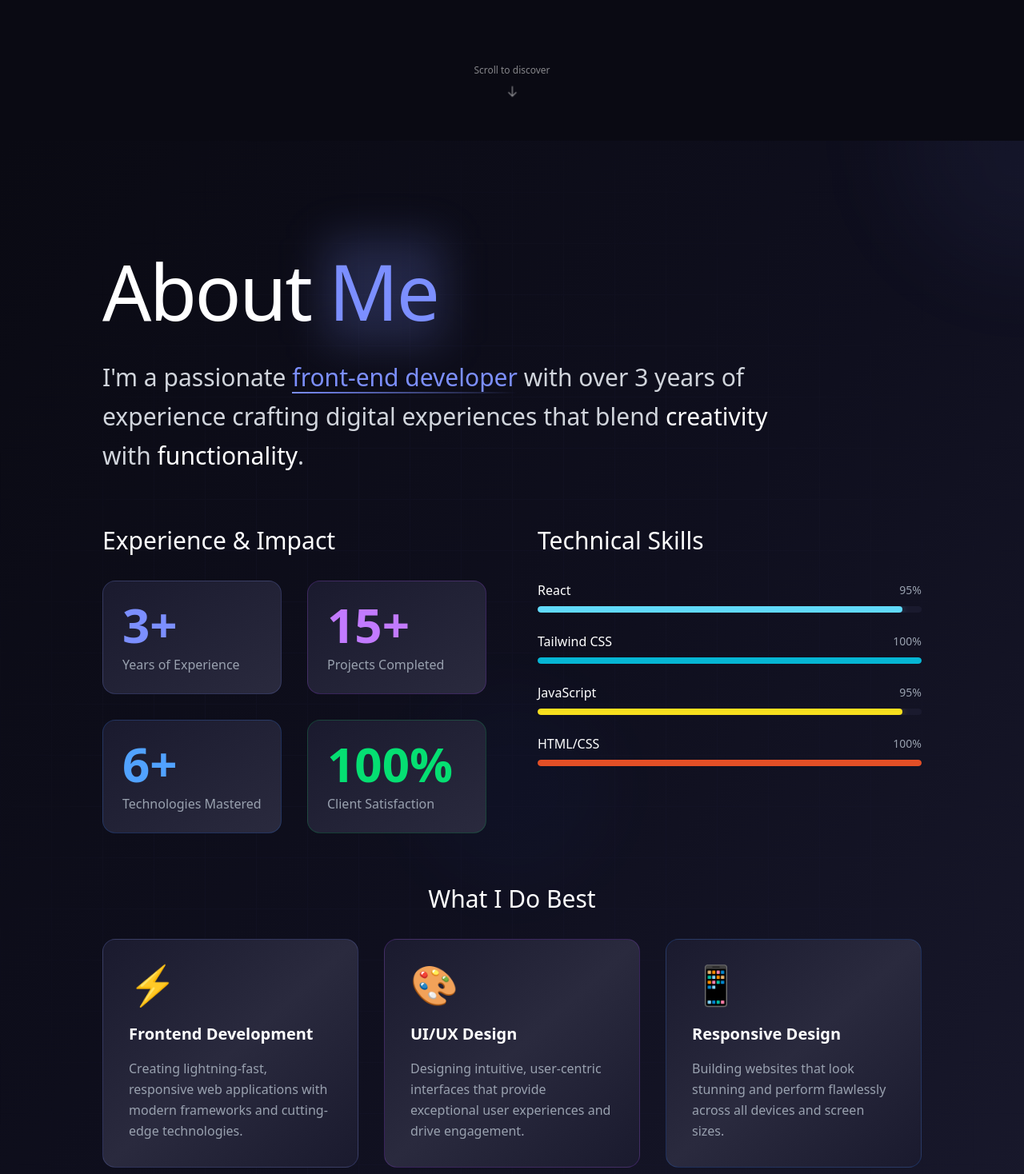
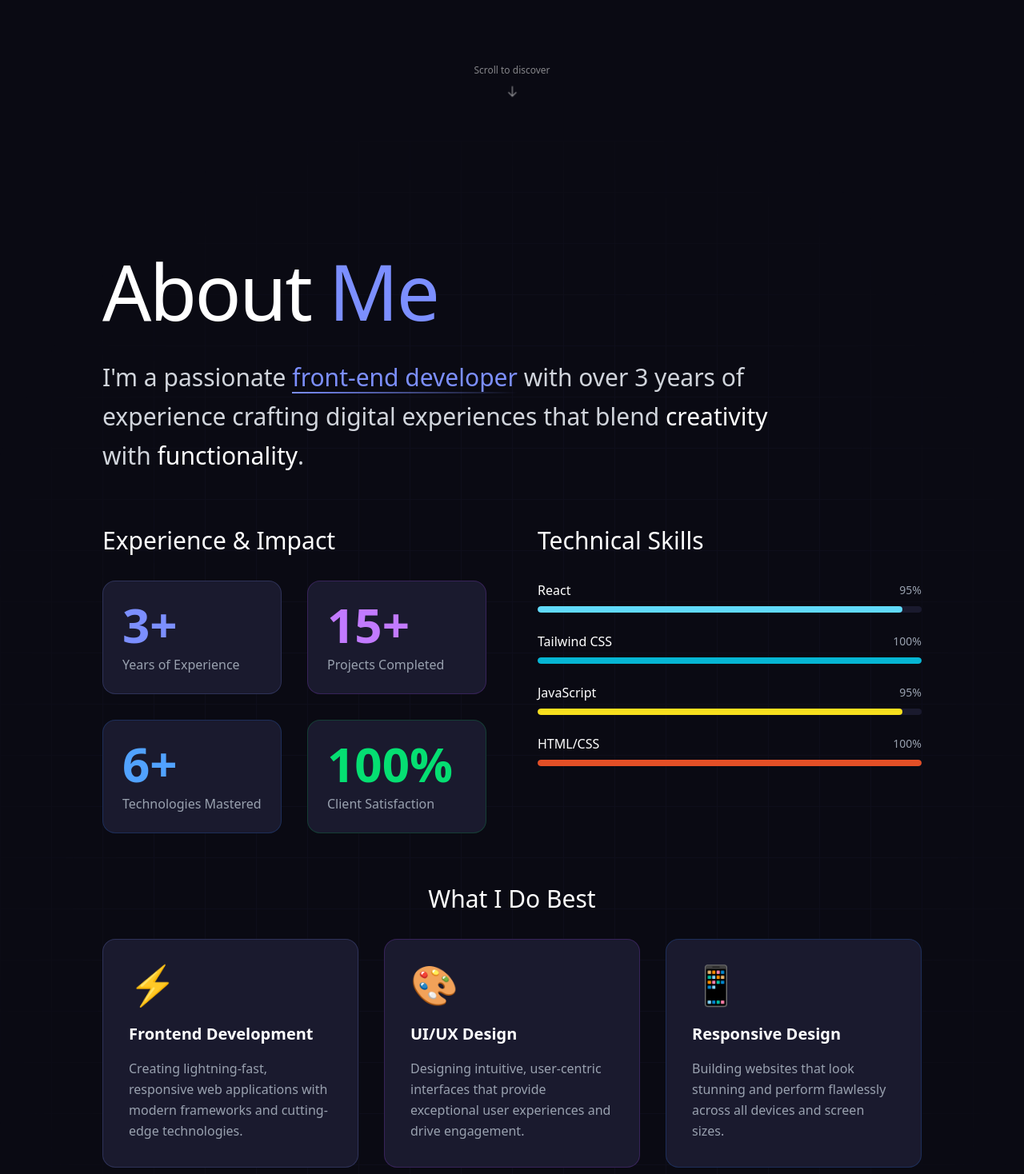
Before and after one commit to justifyman/justify, a React (Vite) app: page / in a window 1280 px wide. Shown: the part 834-2302 px from the top of the page at 80% size. Built offline with nearby package versions, Linux system fonts and the light colour scheme.

Commit message:
Simplify About section background and remove glows

```diff
--- a/src/components/About.tsx
+++ b/src/components/About.tsx
@@ -29,14 +29,7 @@ const About: FC = () => {
   ];
 
   return (
-    <div id="about-section" className="min-h-screen relative overflow-hidden bg-gradient-to-br from-[#0a0a13] via-[#0f0f1e] to-[#1a1a2e]">
-      {/* Animated background elements */}
-      <div className="absolute inset-0 overflow-hidden">
-        <div className="absolute -top-40 -right-40 w-80 h-80 bg-[#7c8fff]/10 rounded-full blur-3xl animate-pulse"></div>
-        <div className="absolute -bottom-40 -left-40 w-96 h-96 bg-purple-500/5 rounded-full blur-3xl animate-pulse delay-1000"></div>
-        <div className="absolute top-1/2 left-1/2 transform -translate-x-1/2 -translate-y-1/2 w-64 h-64 bg-blue-500/5 rounded-full blur-2xl animate-pulse delay-500"></div>
-      </div>
-
+    <div id="about-section" className="min-h-screen relative overflow-hidden bg-[#0a0a13]">
       {/* Grid pattern overlay */}
       <div className="absolute inset-0 bg-[linear-gradient(to_right,#1a1a2e_1px,transparent_1px),linear-gradient(to_bottom,#1a1a2e_1px,transparent_1px)] bg-[size:4rem_4rem] [mask-image:radial-gradient(ellipse_at_center,black_50%,transparent_80%)] opacity-30"></div>
 
@@ -47,10 +40,7 @@ const About: FC = () => {
             <div className={`transform transition-all duration-1000 ${isVisible ? 'translate-y-0 opacity-100' : 'translate-y-20 opacity-0'}`}>
               <h2 className="text-4xl md:text-7xl lg:text-8xl font-light text-white tracking-tight leading-tight mb-6">
                 About{" "}
-                <span className="relative inline-block">
-                  <span className="text-[#7c8fff] relative z-10">Me</span>
-                  <div className="absolute inset-0 bg-[#7c8fff]/20 blur-xl rounded-lg transform scale-110"></div>
-                </span>
+                <span className="text-[#7c8fff]">Me</span>
               </h2>
             </div>
 
@@ -75,7 +65,7 @@ const About: FC = () => {
               <h3 className="text-2xl md:text-3xl font-medium text-white mb-8">Experience & Impact</h3>
               <div className="grid grid-cols-2 gap-8">
                 <div className="group">
-                  <div className="bg-gradient-to-br from-[#1a1a2e] to-[#2a2a3e] p-6 rounded-2xl border border-[#7c8fff]/20 hover:border-[#7c8fff]/40 transition-all duration-300 hover:transform hover:scale-105">
+                  <div className="bg-[#1a1a2e] p-6 rounded-2xl border border-[#7c8fff]/20 hover:border-[#7c8fff]/40 transition-all duration-300 hover:transform hover:scale-105">
                     <div className="text-4xl md:text-6xl font-bold text-[#7c8fff] mb-2 group-hover:text-white transition-colors">
                       3+
                     </div>
@@ -86,7 +76,7 @@ const About: FC = () => {
                 </div>
 
                 <div className="group">
-                  <div className="bg-gradient-to-br from-[#1a1a2e] to-[#2a2a3e] p-6 rounded-2xl border border-purple-500/20 hover:border-purple-500/40 transition-all duration-300 hover:transform hover:scale-105">
+                  <div className="bg-[#1a1a2e] p-6 rounded-2xl border border-purple-500/20 hover:border-purple-500/40 transition-all duration-300 hover:transform hover:scale-105">
                     <div className="text-4xl md:text-6xl font-bold text-purple-400 mb-2 group-hover:text-white transition-colors">
                       15+
                     </div>
@@ -97,7 +87,7 @@ const About: FC = () => {
                 </div>
 
                 <div className="group">
-                  <div className="bg-gradient-to-br from-[#1a1a2e] to-[#2a2a3e] p-6 rounded-2xl border border-blue-500/20 hover:border-blue-500/40 transition-all duration-300 hover:transform hover:scale-105">
+                  <div className="bg-[#1a1a2e] p-6 rounded-2xl border border-blue-500/20 hover:border-blue-500/40 transition-all duration-300 hover:transform hover:scale-105">
                     <div className="text-4xl md:text-6xl font-bold text-blue-400 mb-2 group-hover:text-white transition-colors">
                       6+
                     </div>
@@ -108,7 +98,7 @@ const About: FC = () => {
                 </div>
 
                 <div className="group">
-                  <div className="bg-gradient-to-br from-[#1a1a2e] to-[#2a2a3e] p-6 rounded-2xl border border-green-500/20 hover:border-green-500/40 transition-all duration-300 hover:transform hover:scale-105">
+                  <div className="bg-[#1a1a2e] p-6 rounded-2xl border border-green-500/20 hover:border-green-500/40 transition-all duration-300 hover:transform hover:scale-105">
                     <div className="text-4xl md:text-6xl font-bold text-green-400 mb-2 group-hover:text-white transition-colors">
                       100%
                     </div>
@@ -135,8 +125,7 @@ const About: FC = () => {
                         className="h-full rounded-full transition-all duration-1000 ease-out"
                         style={{
                           width: isVisible ? `${skill.level}%` : '0%',
-                          backgroundColor: skill.color,
-                          boxShadow: `0 0 10px ${skill.color}40`
+                          backgroundColor: skill.color
                         }}
                       ></div>
                     </div>
@@ -151,7 +140,7 @@ const About: FC = () => {
             <h3 className="text-2xl md:text-3xl font-medium text-white mb-8 text-center">What I Do Best</h3>
             <div className="grid grid-cols-1 md:grid-cols-3 gap-8">
               <div className="group relative">
-                <div className="bg-gradient-to-br from-[#1a1a2e] via-[#2a2a3e] to-[#1a1a2e] p-8 rounded-2xl border border-[#7c8fff]/20 hover:border-[#7c8fff]/40 transition-all duration-500 hover:transform hover:scale-105 hover:rotate-1">
+                <div className="bg-[#1a1a2e] p-8 rounded-2xl border border-[#7c8fff]/20 hover:border-[#7c8fff]/40 transition-all duration-500 hover:transform hover:scale-105 hover:rotate-1">
                   <div className="text-5xl mb-6 group-hover:scale-110 transition-transform duration-300">⚡</div>
                   <h4 className="text-xl font-semibold text-white mb-4 group-hover:text-[#7c8fff] transition-colors">
                     Frontend Development
@@ -159,12 +148,11 @@ const About: FC = () => {
                   <p className="text-gray-400 leading-relaxed group-hover:text-gray-300 transition-colors">
                     Creating lightning-fast, responsive web applications with modern frameworks and cutting-edge technologies.
                   </p>
-                  <div className="absolute inset-0 bg-gradient-to-br from-[#7c8fff]/5 to-transparent rounded-2xl opacity-0 group-hover:opacity-100 transition-opacity duration-500"></div>
                 </div>
               </div>
 
               <div className="group relative">
-                <div className="bg-gradient-to-br from-[#1a1a2e] via-[#2a2a3e] to-[#1a1a2e] p-8 rounded-2xl border border-purple-500/20 hover:border-purple-500/40 transition-all duration-500 hover:transform hover:scale-105 hover:-rotate-1">
+                <div className="bg-[#1a1a2e] p-8 rounded-2xl border border-purple-500/20 hover:border-purple-500/40 transition-all duration-500 hover:transform hover:scale-105 hover:-rotate-1">
                   <div className="text-5xl mb-6 group-hover:scale-110 transition-transform duration-300">🎨</div>
                   <h4 className="text-xl font-semibold text-white mb-4 group-hover:text-purple-400 transition-colors">
                     UI/UX Design
@@ -172,12 +160,11 @@ const About: FC = () => {
                   <p className="text-gray-400 leading-relaxed group-hover:text-gray-300 transition-colors">
                     Designing intuitive, user-centric interfaces that provide exceptional user experiences and drive engagement.
                   </p>
-                  <div className="absolute inset-0 bg-gradient-to-br from-purple-500/5 to-transparent rounded-2xl opacity-0 group-hover:opacity-100 transition-opacity duration-500"></div>
                 </div>
               </div>
 
               <div className="group relative">
-                <div className="bg-gradient-to-br from-[#1a1a2e] via-[#2a2a3e] to-[#1a1a2e] p-8 rounded-2xl border border-blue-500/20 hover:border-blue-500/40 transition-all duration-500 hover:transform hover:scale-105 hover:rotate-1">
+                <div className="bg-[#1a1a2e] p-8 rounded-2xl border border-blue-500/20 hover:border-blue-500/40 transition-all duration-500 hover:transform hover:scale-105 hover:rotate-1">
                   <div className="text-5xl mb-6 group-hover:scale-110 transition-transform duration-300">📱</div>
                   <h4 className="text-xl font-semibold text-white mb-4 group-hover:text-blue-400 transition-colors">
                     Responsive Design
@@ -185,7 +172,6 @@ const About: FC = () => {
                   <p className="text-gray-400 leading-relaxed group-hover:text-gray-300 transition-colors">
                     Building websites that look stunning and perform flawlessly across all devices and screen sizes.
                   </p>
-                  <div className="absolute inset-0 bg-gradient-to-br from-blue-500/5 to-transparent rounded-2xl opacity-0 group-hover:opacity-100 transition-opacity duration-500"></div>
                 </div>
               </div>
             </div>
@@ -198,7 +184,7 @@ const About: FC = () => {
             </p>
             <a
               href="#contact"
-              className="inline-flex items-center gap-3 bg-gradient-to-r from-[#7c8fff] to-purple-500 text-white px-8 py-4 rounded-full font-medium hover:from-purple-500 hover:to-[#7c8fff] transition-all duration-300 hover:scale-105 hover:shadow-lg hover:shadow-[#7c8fff]/25"
+              className="inline-flex items-center gap-3 bg-gradient-to-r from-[#7c8fff] to-purple-500 text-white px-8 py-4 rounded-full font-medium hover:from-purple-500 hover:to-[#7c8fff] transition-all duration-300 hover:scale-105"
             >
               Let's Work Together
               <svg className="w-5 h-5" fill="none" stroke="currentColor" viewBox="0 0 24 24">
```
